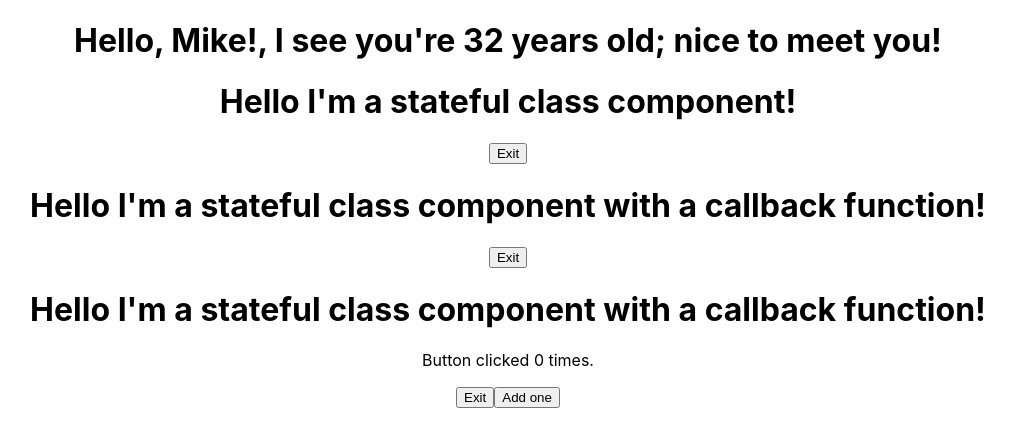
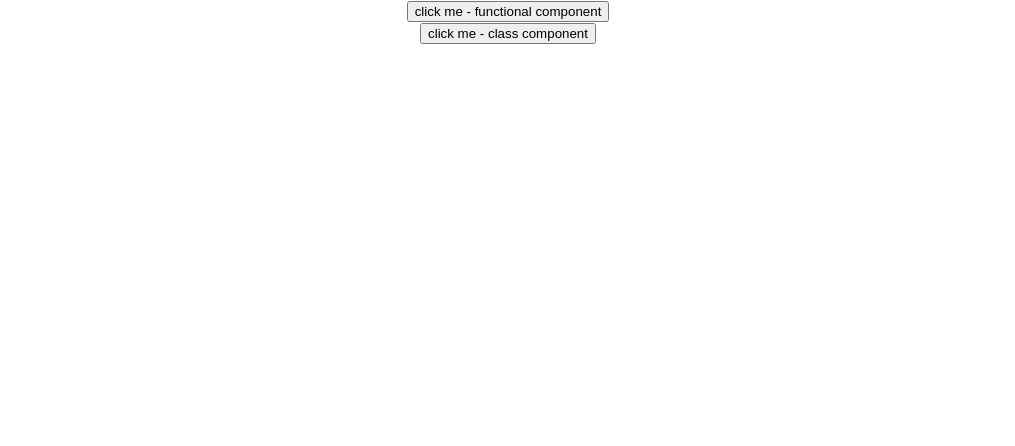
Before and after one commit to ianmeigh/gitpod-react, a React (Create React App) app in the folder my-app/: page / in a window 1280 px wide. Shown: the top 446 px of the page, without its empty margins (132-1147 px from the left). Built offline with nearby package versions, Linux system fonts and the light colour scheme.

Commit message:
📖: Handling Events

```diff
--- a/my-app/src/App.jsx
+++ b/my-app/src/App.jsx
@@ -1,16 +1,20 @@
-import './App.css';
-import FunctionalGreetingWithProps from './components/FunctionalGreetingWithProps';
-import StatefulGreeting from "./components/StatefulGreeting";
-import StatefulGreetingWithCallback from './components/StatefulGreetingWithCallback';
-import StatefulGreetingWithPrevState from './components/StatefulGreetingWithPrevState';
+import "./App.css";
+// import FunctionalGreetingWithProps from './components/FunctionalGreetingWithProps';
+// import StatefulGreeting from "./components/StatefulGreeting";
+// import StatefulGreetingWithCallback from './components/StatefulGreetingWithCallback';
+// import StatefulGreetingWithPrevState from './components/StatefulGreetingWithPrevState';
+import EventsFunctional from "./components/EventsFunctional";
+import EventsClass from "./components/EventsClass";
 
 function App() {
   return (
     <div className="App">
-      <FunctionalGreetingWithProps greeting="nice to meet you!" name="Mike" age="32" />
-      <StatefulGreeting greeting="I'm a stateful class component!" name="Mike" />
-      <StatefulGreetingWithCallback greeting="I'm a stateful class component with a callback function!" name="Alison" />
-      <StatefulGreetingWithPrevState greeting="I'm a stateful class component with a callback function!" name="James" />
+      {/* <FunctionalGreetingWithProps greeting="nice to meet you!" name="Mike" age="32" /> */}
+      {/* <StatefulGreeting greeting="I'm a stateful class component!" name="Mike" /> */}
+      {/* <StatefulGreetingWithCallback greeting="I'm a stateful class component with a callback function!" name="Alison" /> */}
+      {/* <StatefulGreetingWithPrevState greeting="I'm a stateful class component with a callback function!" name="James" /> */}
+      <EventsFunctional />
+      <EventsClass />
     </div>
   );
 }
--- /dev/null
+++ b/my-app/src/components/EventsClass.jsx
@@ -0,0 +1,17 @@
+import React, { Component } from "react";
+
+export class EventsClass extends Component {
+  eventHandler() {
+    console.log("Clicked the class button");
+  }
+
+  render() {
+    return (
+      <div>
+        <button onClick={this.eventHandler}>click me - class component</button>
+      </div>
+    );
+  }
+}
+
+export default EventsClass;
--- /dev/null
+++ b/my-app/src/components/EventsFunctional.jsx
@@ -0,0 +1,13 @@
+import React from "react";
+
+function EventsFunctional() {
+  const clickHandler = () => console.log("Clicked the functional button");
+
+  return (
+    <div>
+      <button onClick={clickHandler}>click me - functional component</button>
+    </div>
+  );
+}
+
+export default EventsFunctional;
```
